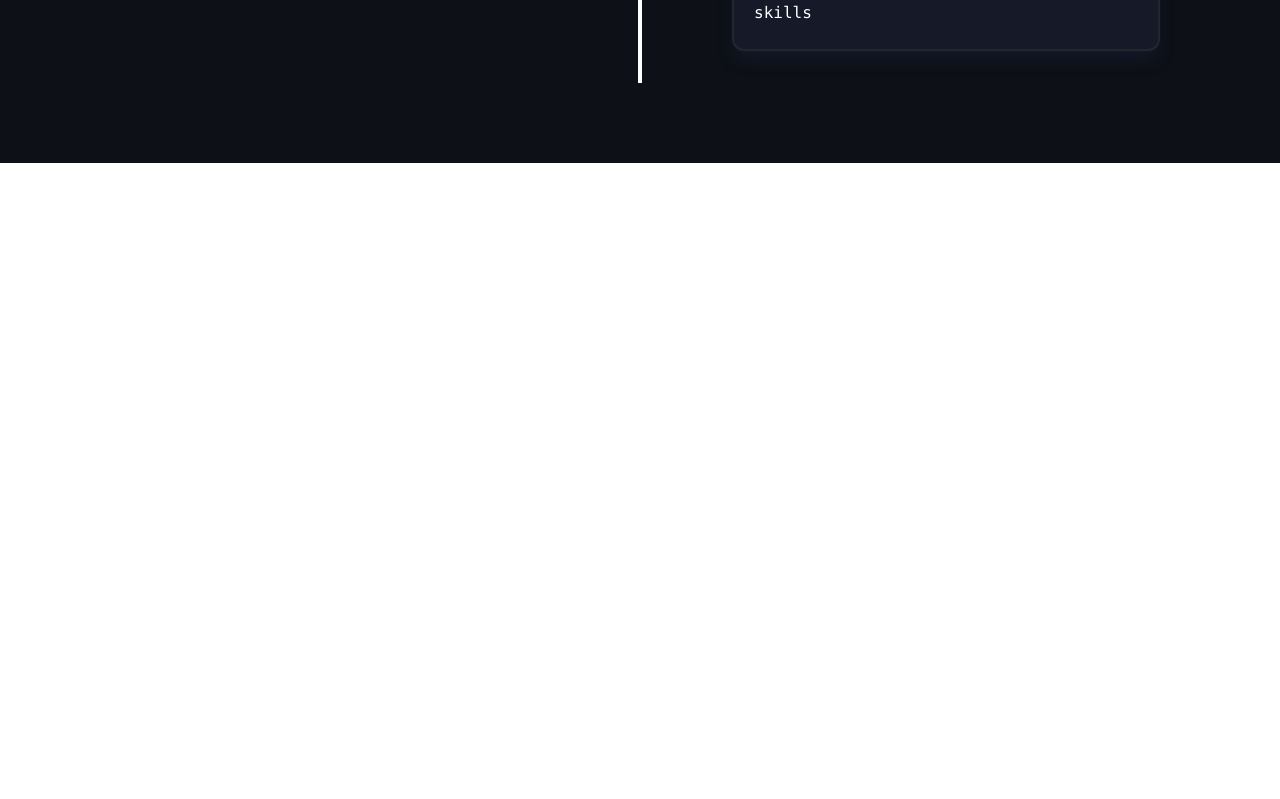
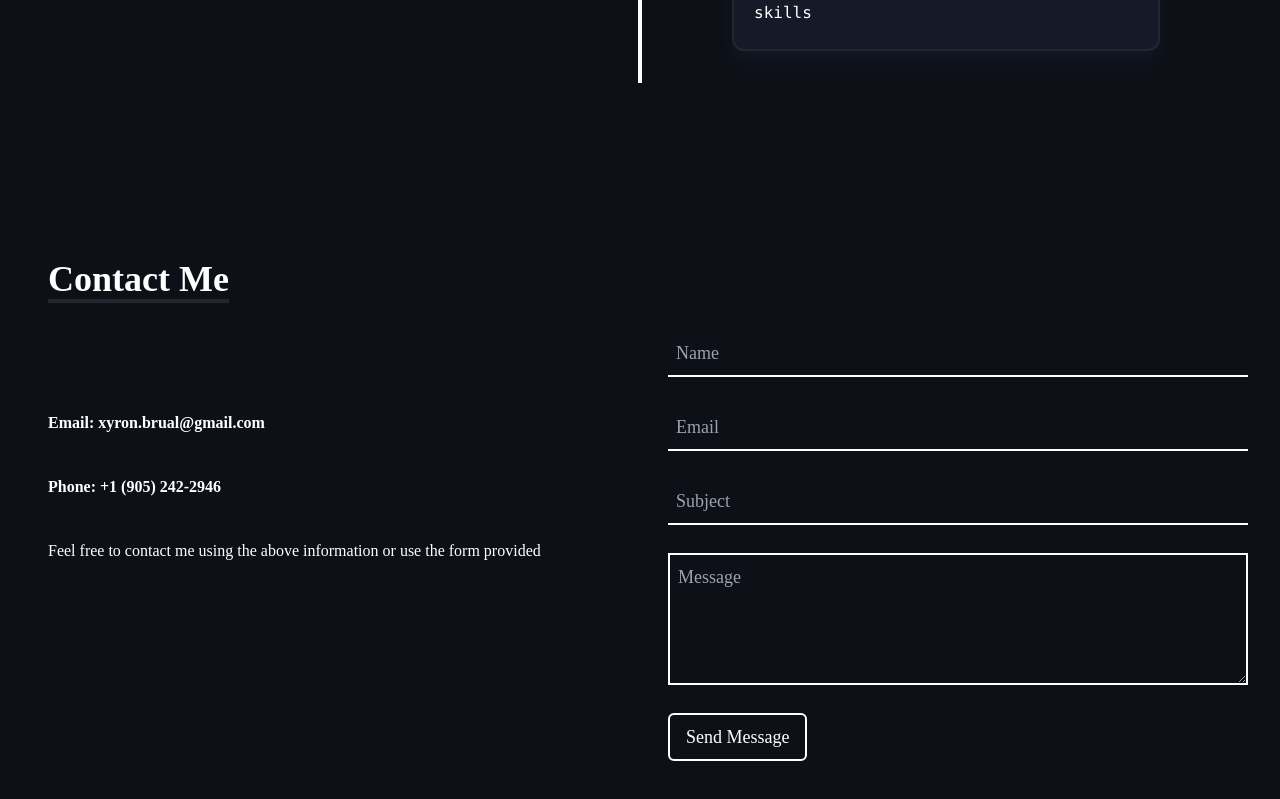
Before and after one commit to xyronic15/Portfolio, a React (Create React App) app in the folder xyron-brual/: page / in a window 1280 px wide. Shown: the part 5995-6794 px from the top of the page. Before the commit the page ends 6158 px from the top, so only its background shows below. Built offline with nearby package versions, Linux system fonts and the light colour scheme.

Commit message:
Completed form styling

```diff
--- a/xyron-brual/src/App.js
+++ b/xyron-brual/src/App.js
@@ -8,6 +8,7 @@ import {
   Projects,
   Skills,
   Experience,
+  Contact,
 } from "./components";
 
 function App() {
@@ -20,6 +21,7 @@ function App() {
       <Projects />
       <Certifications />
       <Experience />
+      <Contact />
     </div>
   );
 }
--- a/xyron-brual/src/components/Contact.jsx
+++ b/xyron-brual/src/components/Contact.jsx
@@ -1,7 +1,184 @@
-import React from 'react'
+import React, { useState } from 'react'
 
 export const Contact = () => {
   return (
-    <div>Contact</div>
+    <div
+      name="Experience"
+      className="relative w-full text-white py-20">
+
+      <div className="flex flex-col justify-center items-center w-full h-full mx-auto px-8">
+        <div className="max-w-screen-xl w-full py-4 pl-4">
+          <p className="text-3xl sm:text-4xl font-bold inline border-b-4 border-[#22272d]">
+            Contact Me
+          </p>
+        </div>
+
+        <div className='grid md:grid-cols-2 gap-10 max-w-screen-xl w-full py-4 pl-4'>
+          <div className='col-span-1 flex flex-col gap-10 md:py-20'>
+            <p className='font-bold text-md'>
+              Email: xyron.brual@gmail.com
+            </p>
+            <p className='font-bold text-md'>
+              Phone: +1 (905) 242-2946
+            </p>
+            <p className='text-md'>
+              Feel free to contact me using the above information or use the form provided
+            </p>
+          </div>
+          <div className='col-span-1'>
+            <ContactForm />
+          </div>
+        </div>
+      </div>
+
+    </div>
   )
 }
+
+const ContactForm = () => {
+
+  // form data
+  const [msgData, setMsgData] = useState({
+    "name": "",
+    "email": "",
+    "subject": "",
+    "message": ""
+  })
+
+  // error messages
+  const [errors, setErrors] = useState({
+    "name": "",
+    "email": "",
+    "subject": "",
+    "message": ""
+  })
+
+  // event handlers
+  const handleChange = (e) => {
+    const { name, value } = e.target
+    setMsgData({ ...msgData, [e.target.name]: e.target.value })
+
+    // Perform validation for the changed field
+    const validationErrors = { ...errors };
+
+    if (name === "name") {
+      if (value.trim() === "") {
+        validationErrors.name = "Please enter your name";
+      } else {
+        validationErrors.name = "";
+      }
+    }
+
+    if (name === "email") {
+      if (value.trim() === "") {
+        validationErrors.email = "Please enter your email";
+      } else if (
+        name === "email" &&
+        !/^[^\s@]+@[^\s@]+\.[^\s@]+$/.test(value)
+      ) {
+        validationErrors.email = "Invalid email address";
+      } else {
+        validationErrors.email = "";
+      }
+    }
+
+    if (name === "subject") {
+      if (value.trim() === "") {
+        validationErrors.subject = "Please enter a subject line";
+      } else {
+        validationErrors.subject = "";
+      }
+    }
+
+    if (name === "message") {
+      if (value.trim() === "") {
+        validationErrors.message = "Please enter your message";
+      } else {
+        validationErrors.message = "";
+      }
+    }
+
+    setErrors(validationErrors)
+  }
+
+  const submitMsg = (e) => {
+    e.preventDefault()
+    console.log(msgData)
+  }
+
+  return (
+    <form className='flex flex-col gap-4' onSubmit={submitMsg}>
+      <Field
+        errorMsg={errors.name}
+      >
+        <input
+          type="text"
+          id="name"
+          name='name'
+          value={msgData.name}
+          required={true}
+          onChange={handleChange}
+          placeholder='Name'
+          className='text-md md:text-lg bg-transparent p-2 border-b-2 border-white focus:border-b-4 focus:outline-none ease-in-out duration-300'
+        />
+      </Field>
+      <Field
+        errorMsg={errors.email}
+      >
+        <input
+          type="email"
+          id="email"
+          name='email'
+          value={msgData.email}
+          required={true}
+          onChange={handleChange}
+          placeholder='Email'
+          className='text-md md:text-lg bg-transparent p-2 border-b-2 border-white focus:border-b-4 focus:outline-none ease-in-out duration-300'
+        />
+      </Field>
+      <Field
+        errorMsg={errors.subject}
+      >
+        <input
+          type="text"
+          id="subject"
+          name='subject'
+          value={msgData.subject}
+          required={true}
+          onChange={handleChange}
+          placeholder='Subject'
+          className='text-md md:text-lg bg-transparent p-2 border-b-2 border-white focus:border-b-4 focus:outline-none ease-in-out duration-300'
+        />
+      </Field>
+      <Field
+        errorMsg={errors.message}
+      >
+        <textarea
+          id="message"
+          name="message"
+          value={msgData.message}
+          onChange={handleChange}
+          placeholder='Message'
+          rows={4}
+          className='text-md md:text-lg bg-transparent p-2 border-2 border-white focus:border-b-4 focus:outline-none ease-in-out duration-300'
+        />
+      </Field>
+      <button
+        type='submit'
+        className='bg-transparent text-white text-md md:text-lg py-2 px-4 border-2 border-white rounded-md w-fit hover:bg-white hover:text-black ease-in-out duration-500'
+      >
+        Send Message
+      </button>
+    </form>
+  )
+}
+
+const Field = ({ children, errorMsg }) => {
+  return (
+    <div className='flex flex-col gap-2 grow'>
+      {children}
+
+      <p className="text-red-500 text-sm mt-1 md:text-md">{errorMsg}</p>
+    </div>
+  )
+}
```
